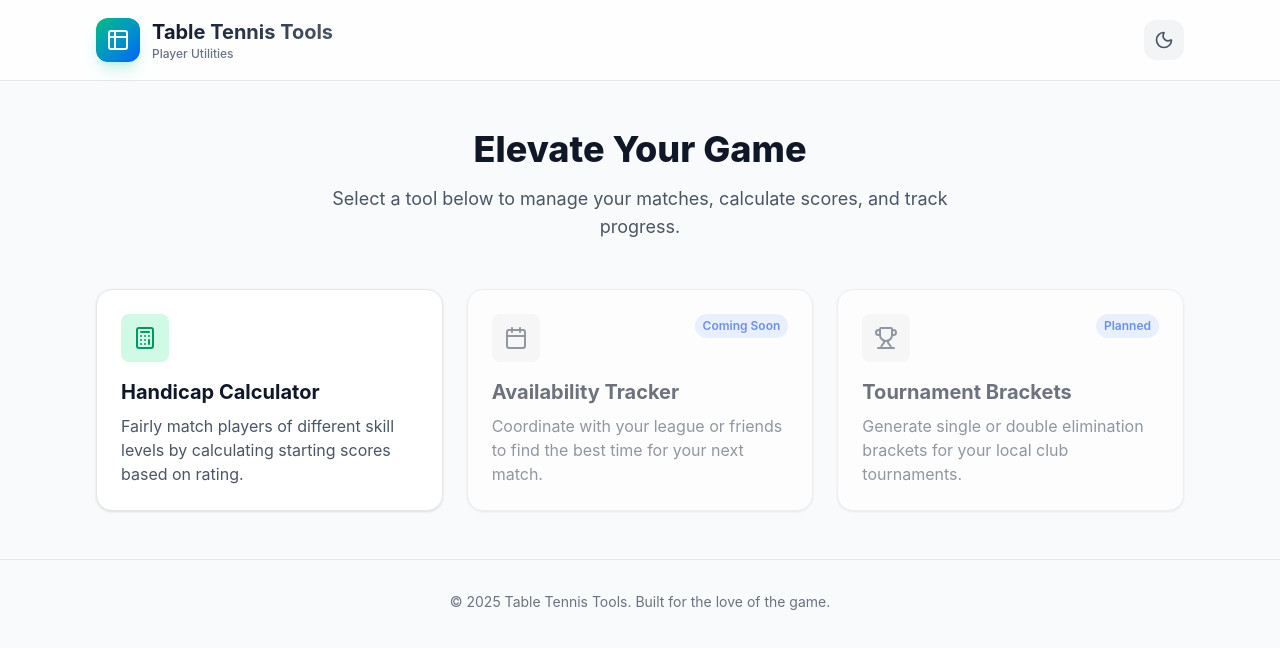
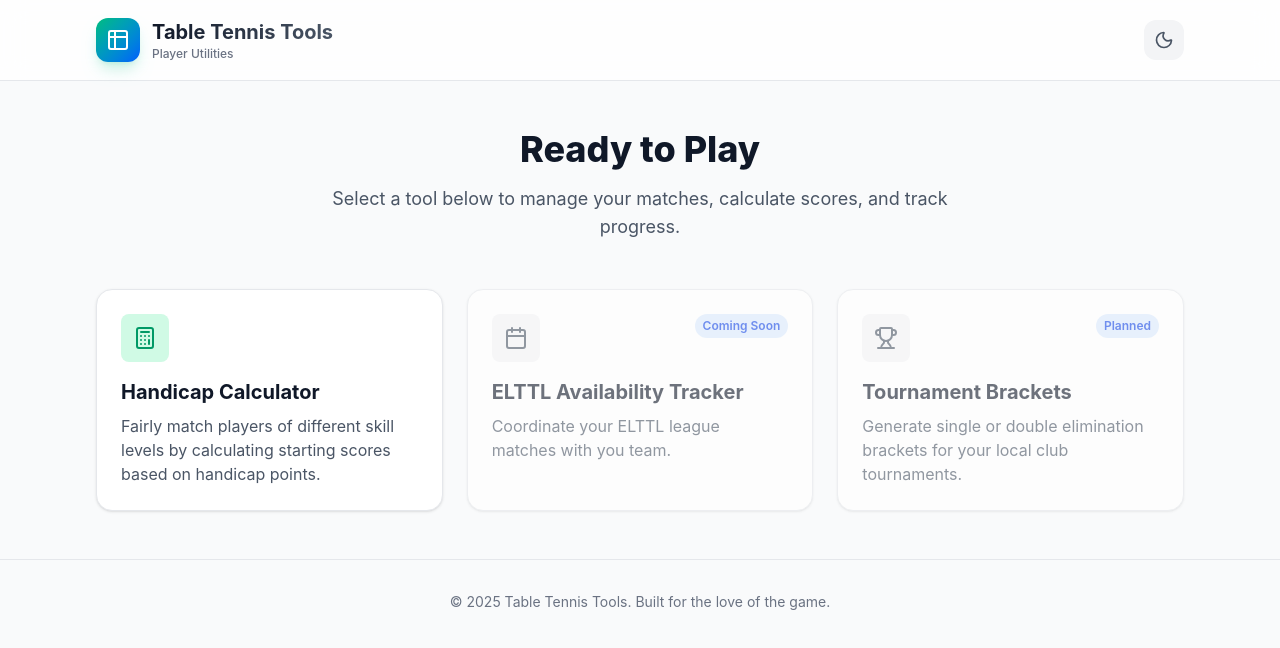
Before and after one commit to chamika/tt, a SvelteKit app in the folder frontend/: page / in a window 1280 px wide. Shown: the top 648 px of the page. Built offline with nearby package versions, Linux system fonts and the light colour scheme.

Commit message:
Update text

```diff
--- a/frontend/src/routes/+page.svelte
+++ b/frontend/src/routes/+page.svelte
@@ -1,27 +1,30 @@
 <script lang="ts">
-	import ToolCard from '$lib/components/ToolCard.svelte';
-	import { Trophy } from 'lucide-svelte';
+	import ToolCard from "$lib/components/ToolCard.svelte";
+	import { Trophy } from "lucide-svelte";
 </script>
 
 <div class="animate-fadeIn">
 	<div class="text-center mb-12">
-		<h2 class="text-4xl font-extrabold text-gray-900 dark:text-white mb-4">Elevate Your Game</h2>
+		<h2 class="text-4xl font-extrabold text-gray-900 dark:text-white mb-4">
+			Ready to Play
+		</h2>
 		<p class="text-lg text-gray-600 dark:text-gray-400 max-w-2xl mx-auto">
-			Select a tool below to manage your matches, calculate scores, and track progress.
+			Select a tool below to manage your matches, calculate scores, and
+			track progress.
 		</p>
 	</div>
 
 	<div class="grid grid-cols-1 md:grid-cols-2 lg:grid-cols-3 gap-6">
 		<ToolCard
 			title="Handicap Calculator"
-			description="Fairly match players of different skill levels by calculating starting scores based on rating."
+			description="Fairly match players of different skill levels by calculating starting scores based on handicap points."
 			icon="Calculator"
 			href="/handicap"
 		/>
 
 		<ToolCard
-			title="Availability Tracker"
-			description="Coordinate with your league or friends to find the best time for your next match."
+			title="ELTTL Availability Tracker"
+			description="Coordinate your ELTTL league matches with you team."
 			icon="Calendar"
 			href="/availability"
 			disabled={true}
```
Also changed, not shown: 1 other file (tests, documents, lock files or other folders).
